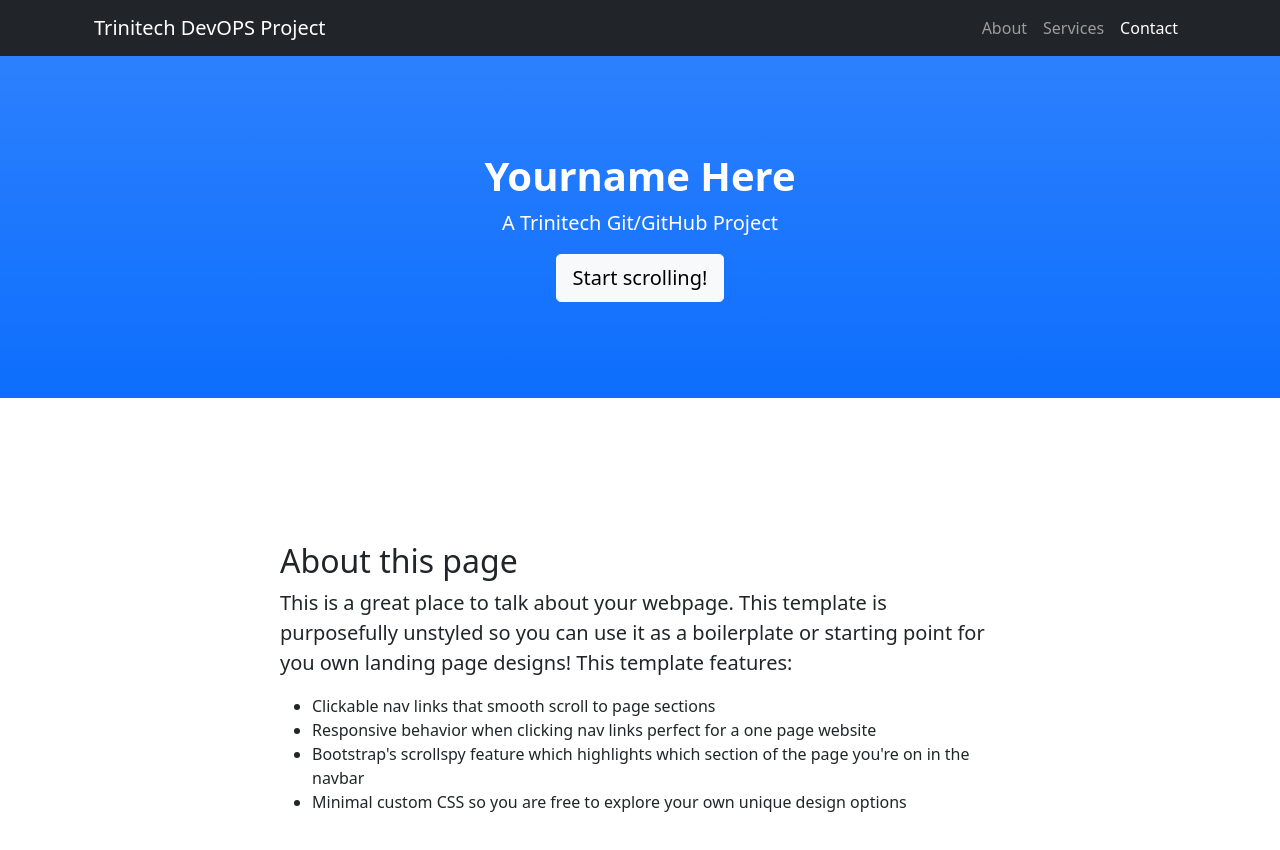
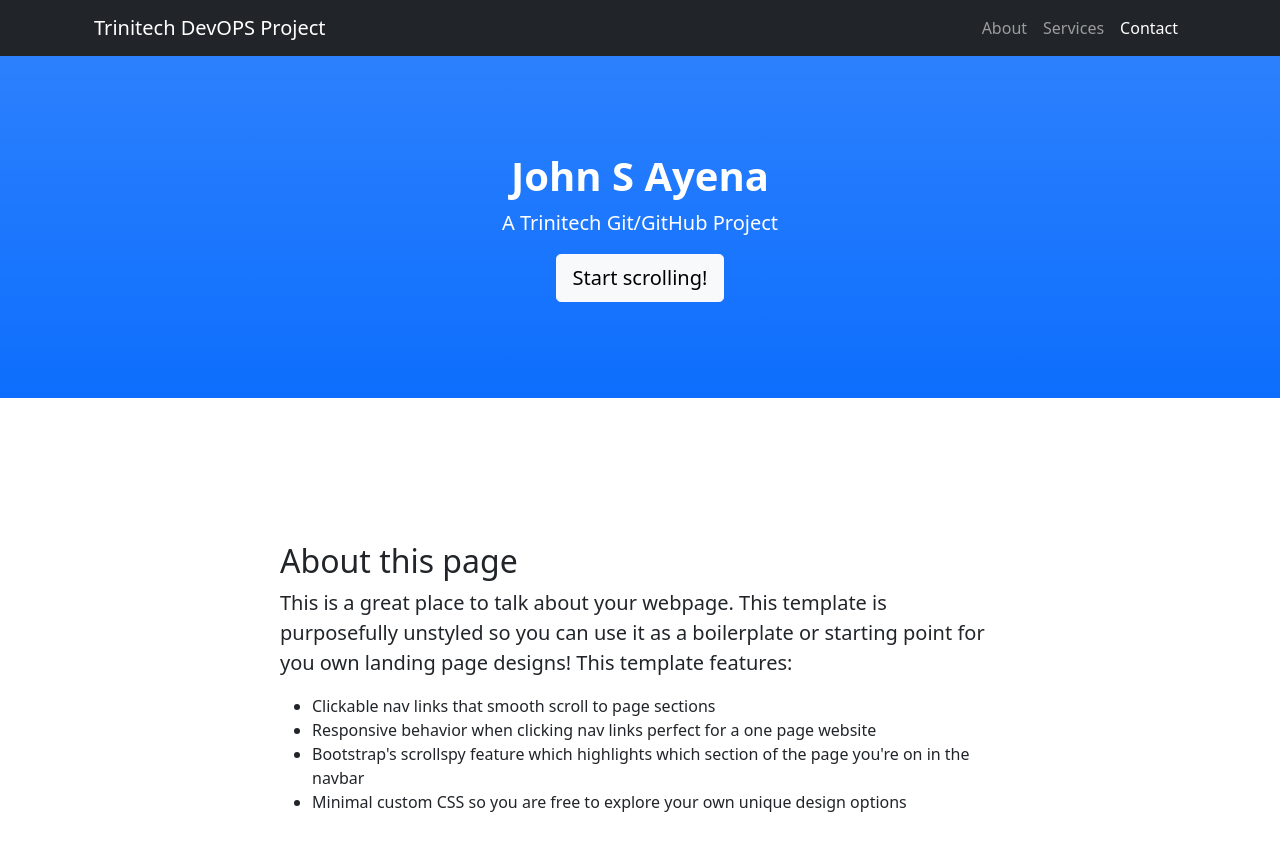
Before and after one commit to jsa4/website1, a plain HTML site: page index.html in a window 1280 px wide. Shown: the top 850 px of the page. Drawn offline with nearby package versions, Linux system fonts and the light colour scheme.

Commit message:
html name change

```diff
--- a/index.html
+++ b/index.html
@@ -30,7 +30,7 @@
         <!-- Header-->
         <header class="bg-primary bg-gradient text-white">
             <div class="container px-4 text-center">
-                <h1 class="fw-bolder">Yourname Here</h1>
+                <h1 class="fw-bolder">John S Ayena</h1>
                 <p class="lead">A Trinitech Git/GitHub Project</p>
                 <a class="btn btn-lg btn-light" href="#about">Start scrolling!</a>
             </div>
```
